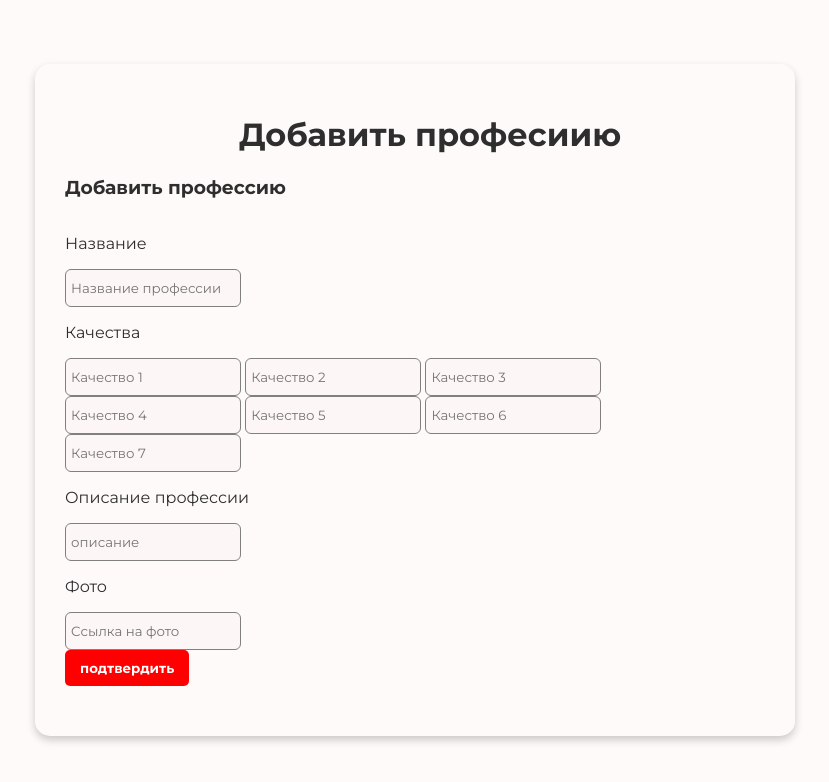
After one commit to tr-osfh/project667.ru, a PHP site: page /PA/EA/addprofession.php in a window 1280 px wide. The commit adds this page. Shown: the top 782 px of the page, without its empty margins (225-1054 px from the left). Run offline with PHP 8.4, Linux system fonts and the light colour scheme.

Commit message:
Добавил страницу для создания новых профессий

```diff
--- /dev/null
+++ b/PA/EA/addprofession.php
@@ -0,0 +1,52 @@
+<?php session_start(); ?>
+<!DOCTYPE html>
+<html lang="en">
+
+<!DOCTYPE html>
+<html lang="en">
+
+<head>
+    <meta charset="UTF-8">
+    <meta name="viewport" content="width=device-width, initial-scale=1.0">
+    <title>Document</title>
+    <link rel="stylesheet" href="static/styles/styleForLK.css">
+    <link href="https://fonts.googleapis.com/css2?family=Montserrat:ital,wght@0,100..900;1,100..900&display=swap"
+        rel="stylesheet" />
+</head>
+
+<body>
+    <h1>Добавить професиию</h1>
+
+    <h3>Добавить профессию</h3>
+    <div class="forms">
+        <form action="../../expertRights/addProfession.php" method="post">
+            <div>
+                <p>Название</p>
+                <input type="text" id="profname" name="profname" placeholder="Название профессии">
+            </div>
+            <div>
+                <p>Качества</p>
+                <input type="text" id="quality1" name="quality1" placeholder="Качество 1">
+                <input type="text" id="quality2" name="quality2" placeholder="Качество 2">
+                <input type="text" id="quality3" name="quality3" placeholder="Качество 3">
+                <input type="text" id="quality4" name="quality4" placeholder="Качество 4">
+                <input type="text" id="quality5" name="quality5" placeholder="Качество 5">
+                <input type="text" id="quality6" name="quality6" placeholder="Качество 6">
+                <input type="text" id="quality7" name="quality7" placeholder="Качество 7">
+            </div>
+            <div>
+                <p>Описание профессии</p>
+                <input type="text" id="descriprion" name="descriprion" placeholder="описание">
+            </div>
+            <div>
+                <p>Фото</p>
+                <input type="text" id="photolink" name="photolink" placeholder="Cсылка на фото">
+            </div>
+            <div>
+                <button type="submit" id="btn">подтвердить</button>
+            </div>
+        </form>
+    </div>
+</body>
+
+</html>
--- a/PA/EA/expertpanel.php
+++ b/PA/EA/expertpanel.php
@@ -21,6 +21,10 @@
 
     <h3>Выйти из панели эксперта</h3>
 
+    <form action="addprofession.php" method="post">
+        <button type="submit">Добавить профессию</button>
+    </form>
+
     <form action="../../redirectPages/goPA.php" method="post">
         <button type="submit">вернуться в личный кабинет</button>
     </form>
```
Also changed, not shown: expertRights/addProfession.php (added, +32 -0 lines).
